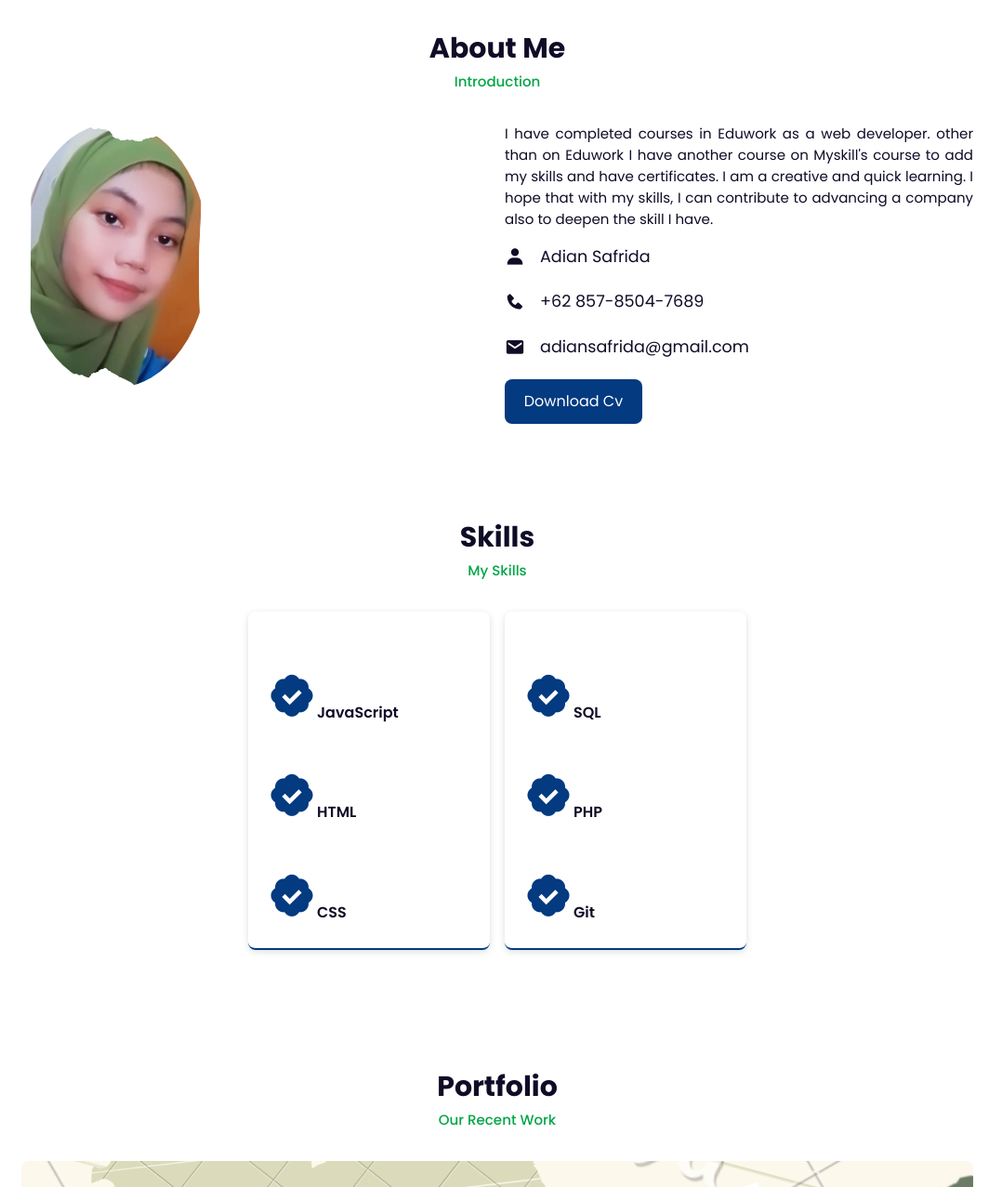
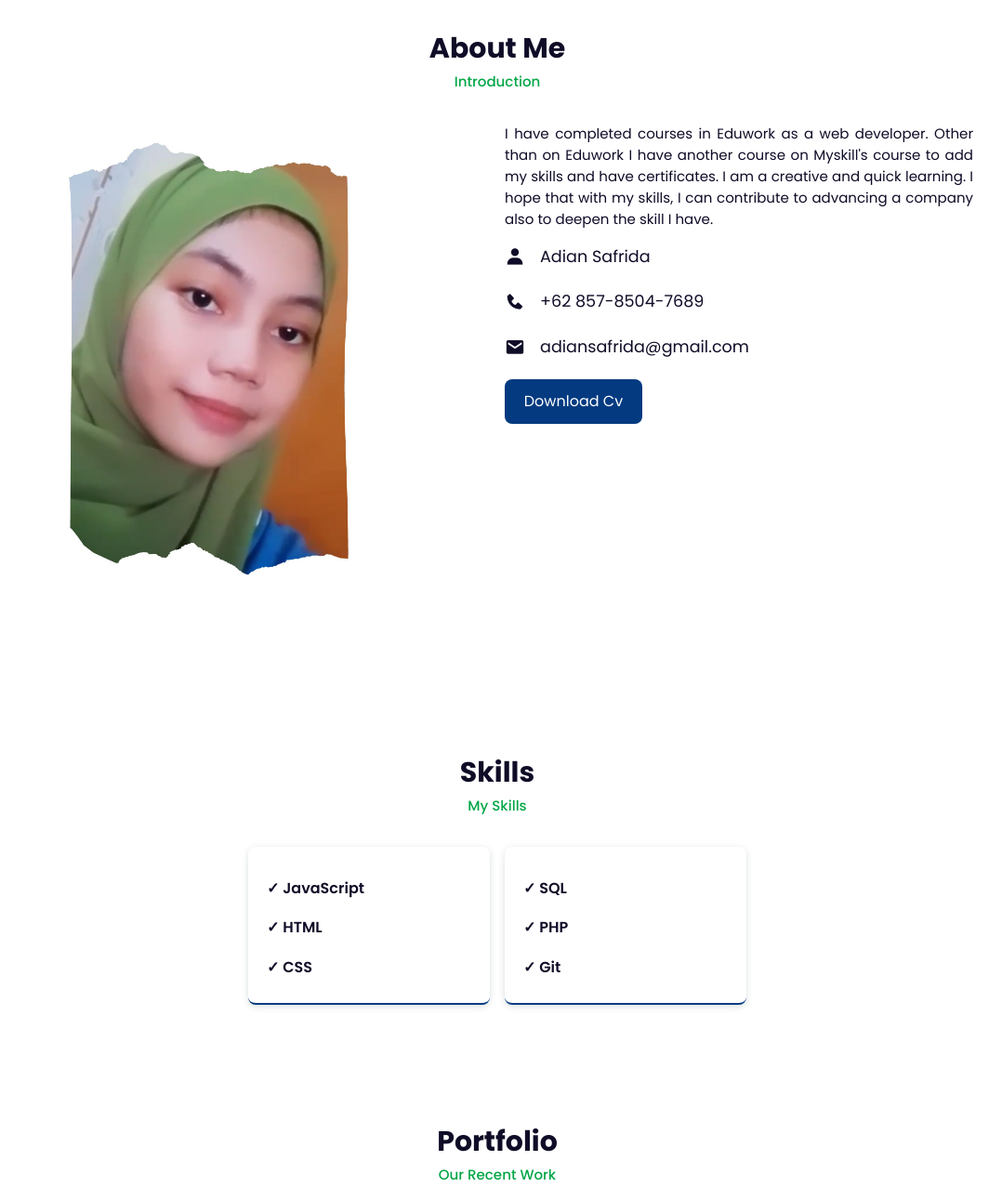
Before and after one commit to adiansafrida06/myportfolio.github.io, a plain HTML site: page index.html in a window 1280 px wide. Shown: the part 820-2097 px from the top of the page at 93% size, without its empty margins (105-1183 px from the left). Drawn offline with nearby package versions, Linux system fonts and the light colour scheme.

Commit message:
first commit

```diff
--- a/css/style.css
+++ b/css/style.css
@@ -104,7 +104,8 @@ header.shadow {
   order: 3;
 }
 .home-img img {
-  width: 60%;
+  width: 100%;
+  border-radius: 50%;
 }
 .home-text span {
   font-size: var(--medium-font);
@@ -154,8 +155,7 @@ header.shadow {
 }
 
 .about-img img {
-  width: 40%;
-  border-radius: 50%;
+  width: 80%;
 }
 .about-text p {
   font-size: var(--p-font);
--- a/index.html
+++ b/index.html
@@ -37,7 +37,7 @@
             <a href="https://www.behance.net/gallery/161474483/Library"><i class='bx bxl-behance' ></i></a>
         </div>
         <div class="home-img">
-            <img src="adian.jpg" alt="">
+            <img src="profil.png" alt="">
         </div>
         <div class="home-text">
             <span>Hello, I'm</span>
@@ -57,10 +57,10 @@
         <!-- About Content -->
         <div class="about-container">
             <div class="about-img">
-                <img src="adianfr.jpg" alt="">
+                <img src="adiansf.jpg" alt="">
             </div>
             <div class="about-text">
-                <p>I have completed courses in Eduwork as a web developer. other than on Eduwork I have another course on Myskill's course to add my skills and have certificates. I am a creative and quick learning. I hope that with my skills, I can contribute to advancing a company also to deepen the skill I have.</p>
+                <p>I have completed courses in Eduwork as a web developer. Other than on Eduwork I have another course on Myskill's course to add my skills and have certificates. I am a creative and quick learning. I hope that with my skills, I can contribute to advancing a company also to deepen the skill I have.</p>
                 <div class="information">
                     <!-- Box 1 -->
                     <div class="info-box">
@@ -92,15 +92,15 @@
         <div class="skills-content">
             <!-- Box 1 -->
             <div class="skills-box">
-                <h3><i class="bx bxs-badge-check"></i>JavaScript</h3>
-                <h3><i class="bx bxs-badge-check"></i>HTML</h3>
-                <h3><i class="bx bxs-badge-check"></i>CSS</h3>
+                <h3>✓ JavaScript</h3>
+                <h3>✓ HTML</h3>
+                <h3>✓ CSS</h3>
             </div>
             <!-- Box 2 -->
             <div class="skills-box">
-                <h3><i class="bx bxs-badge-check"></i>SQL</h3>
-                <h3><i class="bx bxs-badge-check"></i>PHP</h3>
-                <h3><i class="bx bxs-badge-check"></i>Git</h3>
+                <h3>✓ SQL</h3>
+                <h3>✓ PHP</h3>
+                <h3>✓ Git</h3>
             </div>
         </div><br>
     </section>
@@ -117,7 +117,11 @@
                     <img src="laravelfr.png" alt="">
                 </a>
             </div>
-
+            <div class="portfolio-img">
+                <a href="https://www.behance.net/gallery/161474483/Library">
+                    <img src="pos.png" alt="">
+                </a>
+            </div>
         </div>
     </section>
 
```
Also changed, not shown: Green Aesthetic Minimalist Scrapbook Personal Profile About Me Poster.png (added), adian.jpg (deleted), adiansf.jpg (added), pos.png (added), profil.png (added), profile.jpg (deleted).
